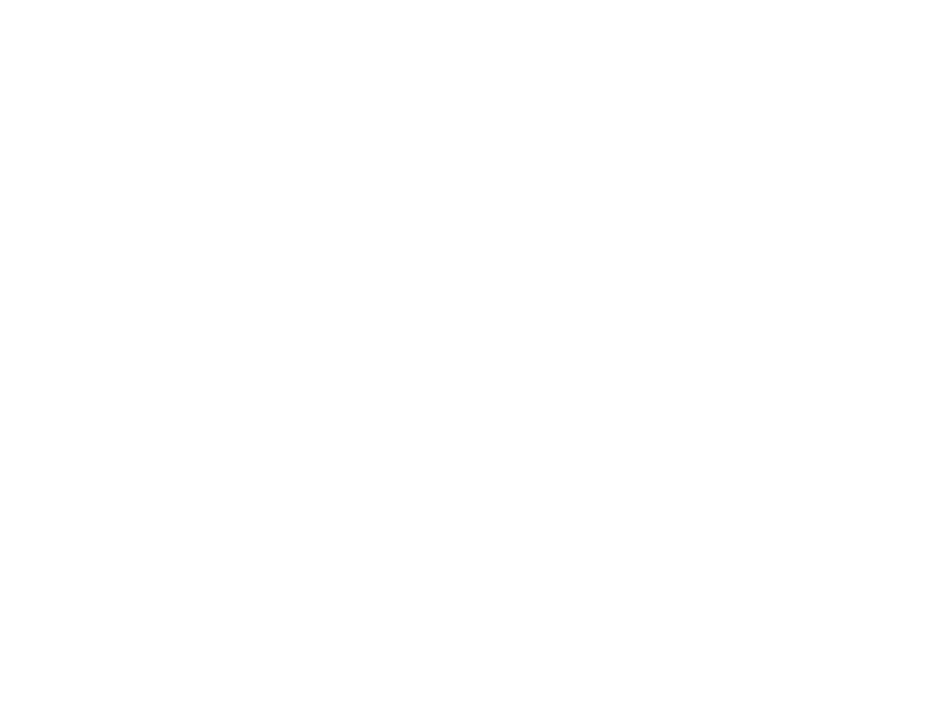
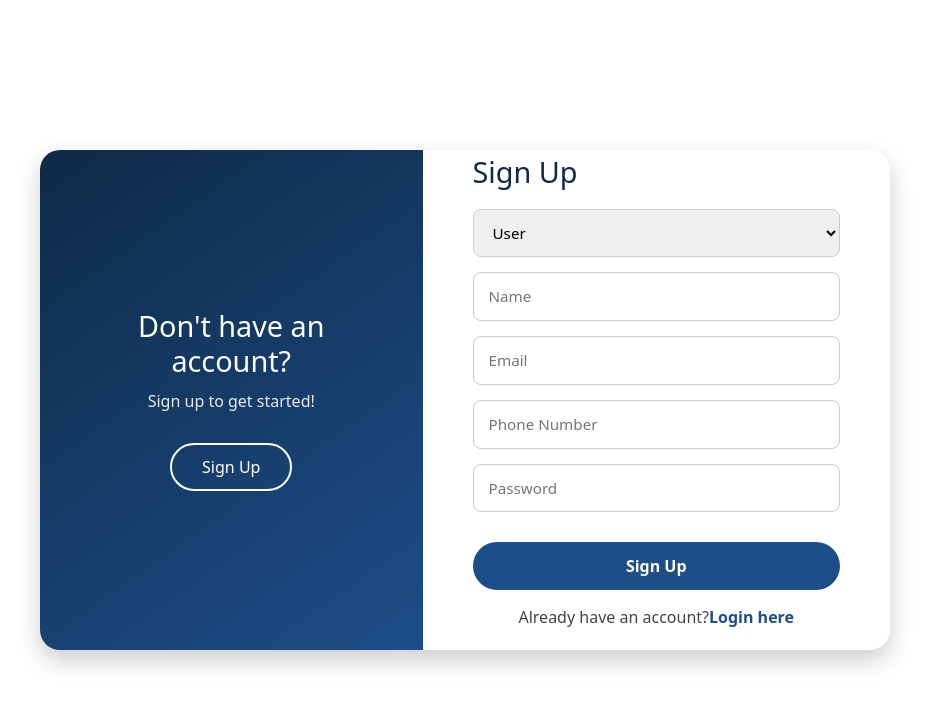
Before and after one commit to Osekobo/My_Farm, a React (Vite) app in the folder the-farm/: page / in a window 1280 px wide. Before the commit this address had no page. Shown: the top 706 px of the page, without its empty margins (175-1104 px from the left). Built offline with nearby package versions, Linux system fonts and the light colour scheme.

Commit message:
New changes in app.jsx

```diff
--- a/the-farm/src/App.jsx
+++ b/the-farm/src/App.jsx
@@ -6,9 +6,9 @@
 function App() {
   return (
     <Routes>
-      {/* <Route path="/" element={<SignUp />} />
+      <Route path="/" element={<SignUp />} />
       <Route path="/signup" element={<SignUp />} />
-      <Route path="/login" element={<Login />} />    */}
+      <Route path="/login" element={<Login />} />
       <Route path="/expenses" element={<Expenses/>}/>
     </Routes>
   );
```
